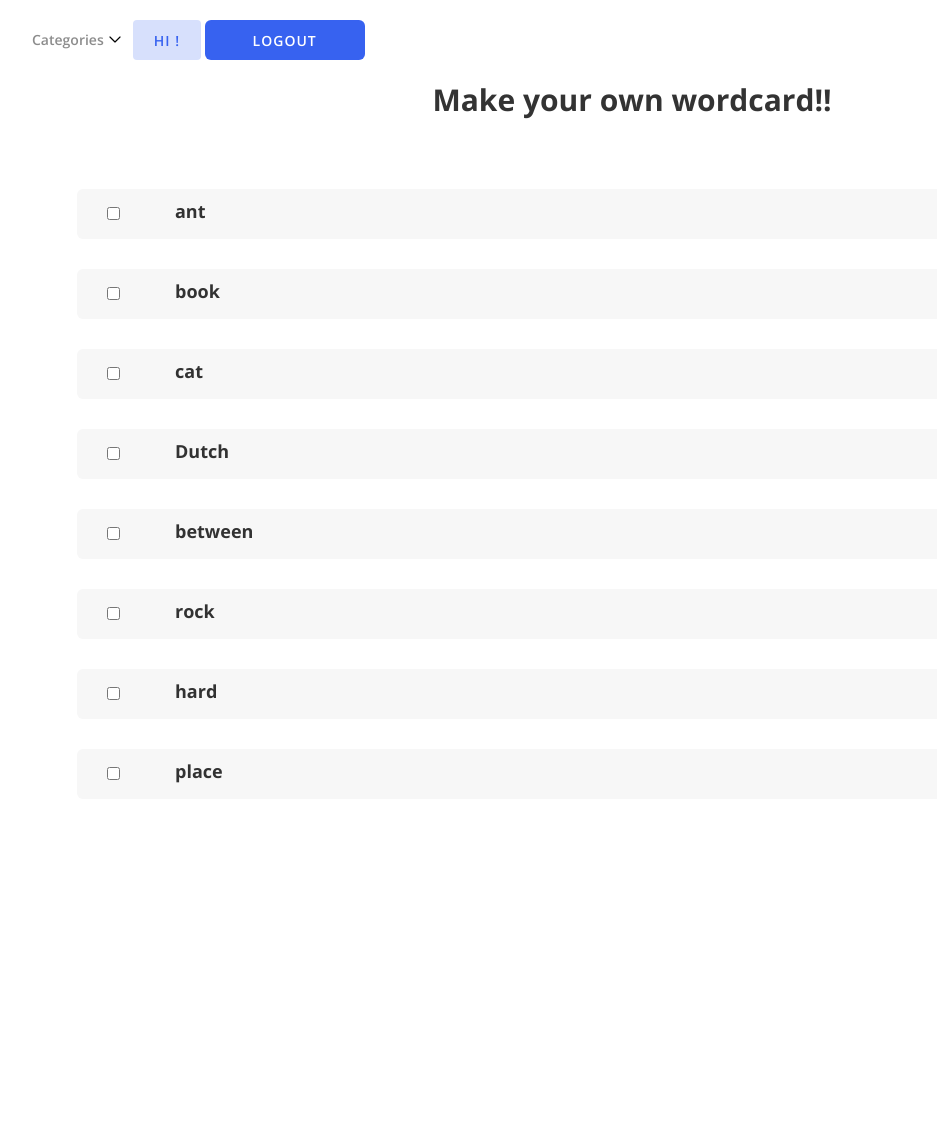
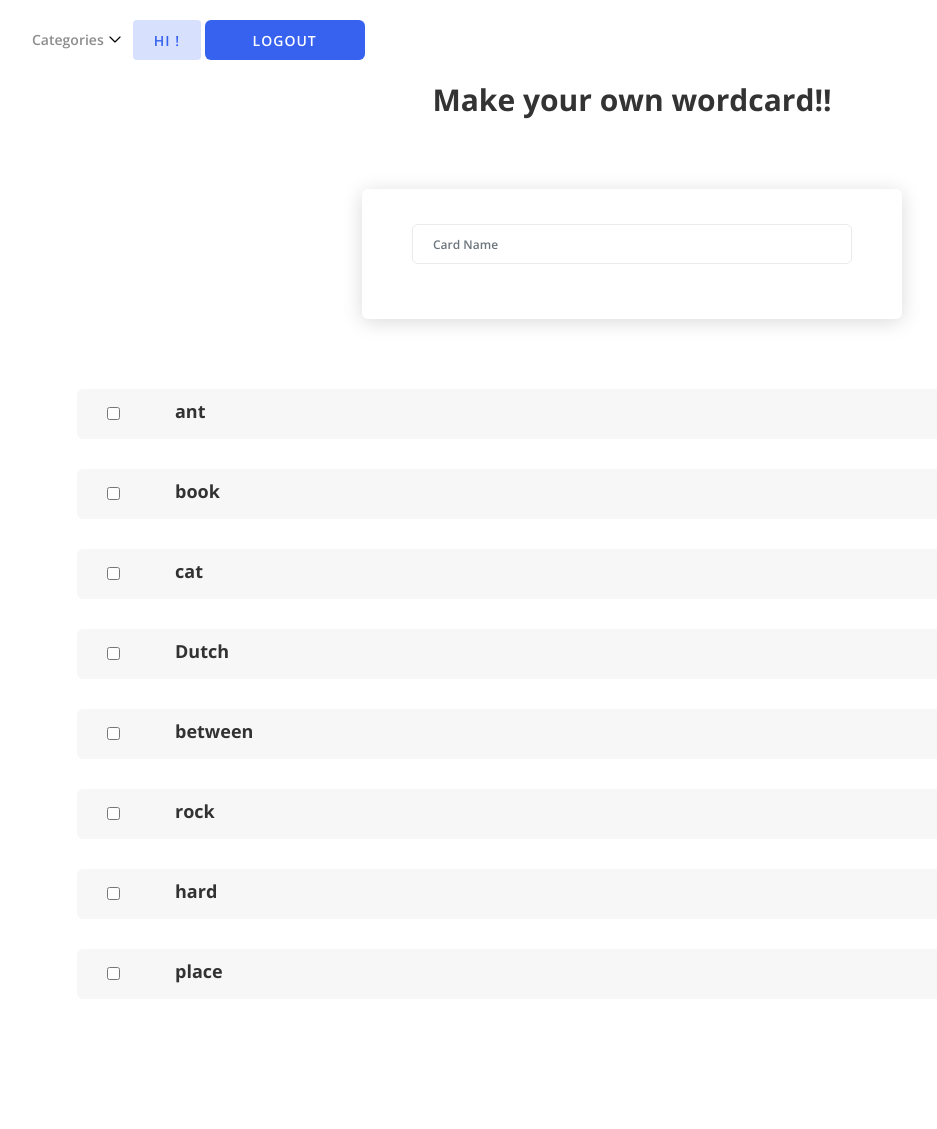
Before and after one commit to angyeahyeah6/wordcard, a Django app: page /word/card/ in a window 1280 px wide. Shown: the whole page, without its empty margins (8-945 px from the left). Before the commit the page ends 783 px from the top, so only its background shows below. Run offline with Django 3.2, Linux system fonts and the light colour scheme; data comes from the database, SQL or seed files in the repository; some libraries are stand-ins or nearby versions; some web fonts are replaced.

Commit message:
wjekcokd

```diff
--- a/templates/card.html
+++ b/templates/card.html
@@ -103,6 +103,25 @@
                     </div>
                 </div>
             </div>
+            <div class="row justify-content-center">
+                    <!-- Post A Comment -->
+                    <div class="col-12 col-lg-6">
+                        <div class="post-a-comments mb-70">
+                            <form action="#" method="post">
+                                {% csrf_token %}
+                                <div class="row">
+                                    <div class="col-12 col-lg-12">
+                                        <div class="form-group">
+                                            <input name = "card_name" type="text" class="form-control" id="text" placeholder="Card Name">
+
+                                            <!-- <button class="btn clever-btn w-100" type= "submit" onclick="" name = "find_card">submit</button> -->
+                                        </div>
+                                    </div>
+                                </div>
+                            </form>
+                        </div>
+                    </div>
+                </div>
             <div class="row">
                 <!-- Single Teacher -->
                 <div class="col-12 col-md-6 col-lg-12">
```
